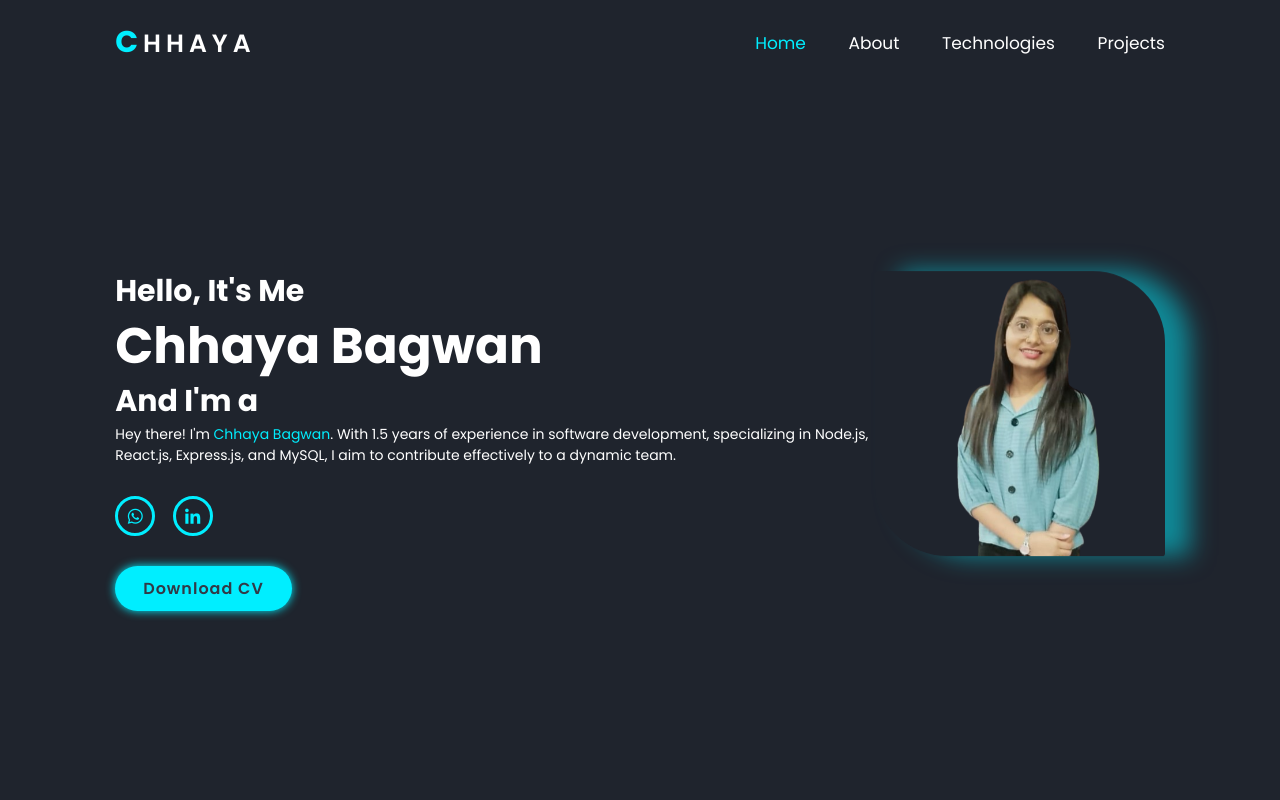
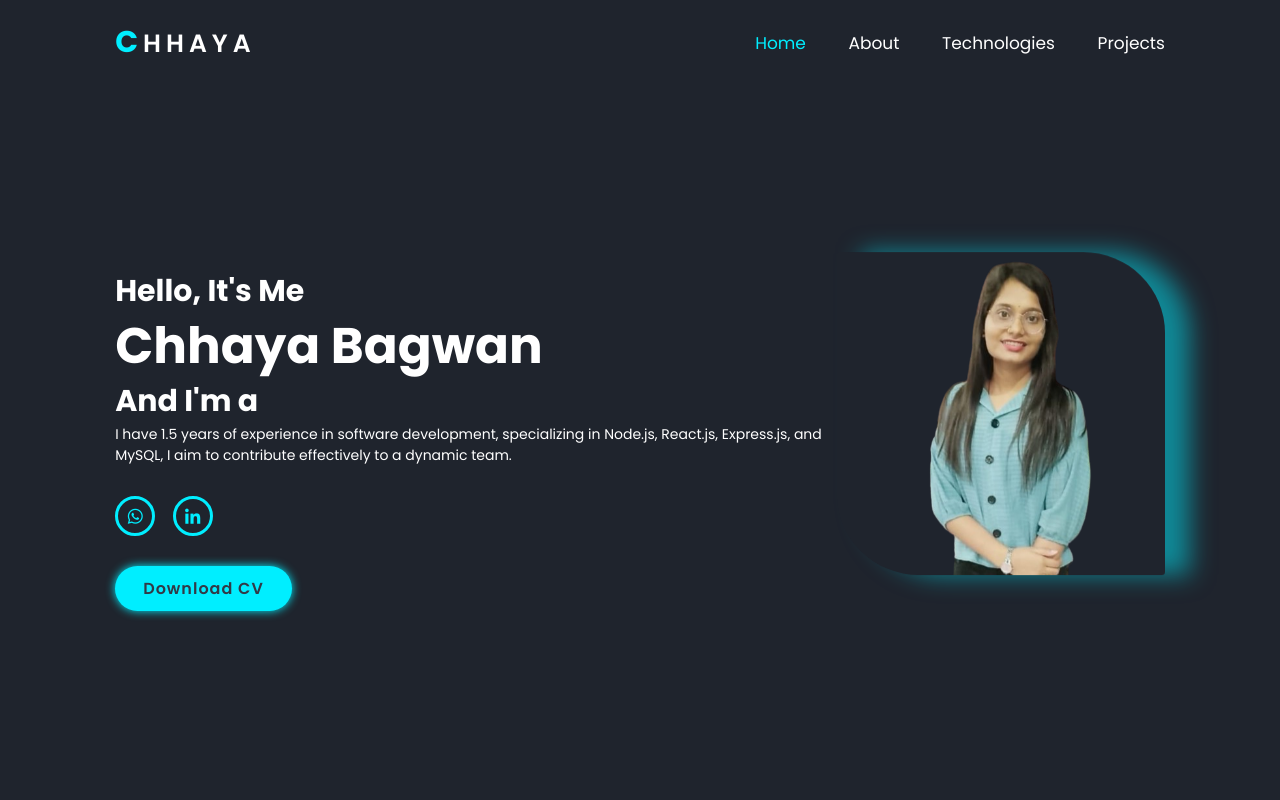
Before and after one commit to chhaya742/My_Portfolio, a plain HTML site: page index.html in a window 1280 px wide. Shown: the top 800 px of the page. Drawn offline with nearby package versions, Linux system fonts and the light colour scheme.

Commit message:
Update index.html

```diff
--- a/index.html
+++ b/index.html
@@ -36,7 +36,7 @@
       <h3>Hello, It's Me</h3>
       <h1>Chhaya Bagwan</h1>
       <h3>And I'm a <span class="multiple-text" style="color: #0ef;"></span></h3>
-      <p>Hey there! I'm <span style="color: #0ef;">Chhaya Bagwan</span>. With 1.5 years of experience in software
+      <p>I have 1.5 years of experience in software
         development, specializing in Node.js, React.js, Express.js, and MySQL, I aim to contribute effectively to a
         dynamic team.</p>
       <div class="social-media">
```
